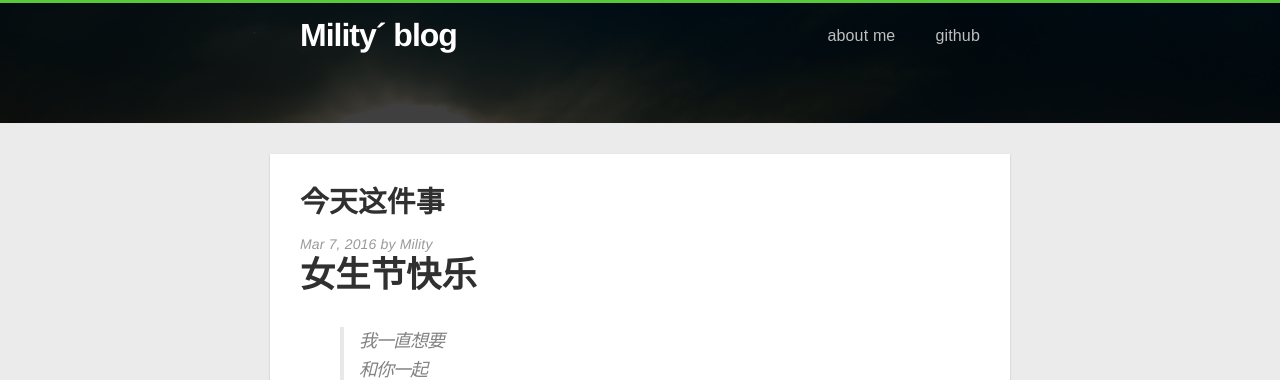
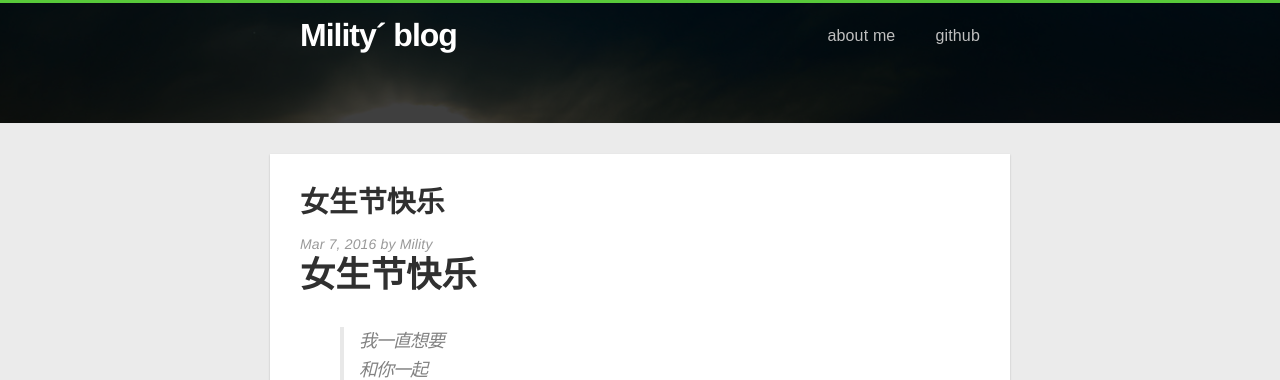
Before and after one commit to Mility/Mility.github.io, a Jekyll site: the page built from _posts/2016-03-07-女生节快乐.markdown, in a window 1280 px wide. Shown: the top 380 px of the page. Built offline with Jekyll 4.4.1, drawn with Linux system fonts in a browser that asks for light colours; nearby versions of some CDN libraries.

Commit message:
Update and rename 2016-03-07-今天这件事.markdown to 2016-03-07-女生节快乐.markdown

```diff
--- a/_posts/2016-03-07-今天这件事.markdown
+++ b/_posts/2016-03-07-女生节快乐.markdown
@@ -1,6 +1,6 @@
 ---
 layout:  post
-title:  今天这件事
+title:  女生节快乐
 date:  2016-03-07
 ---
 
```
